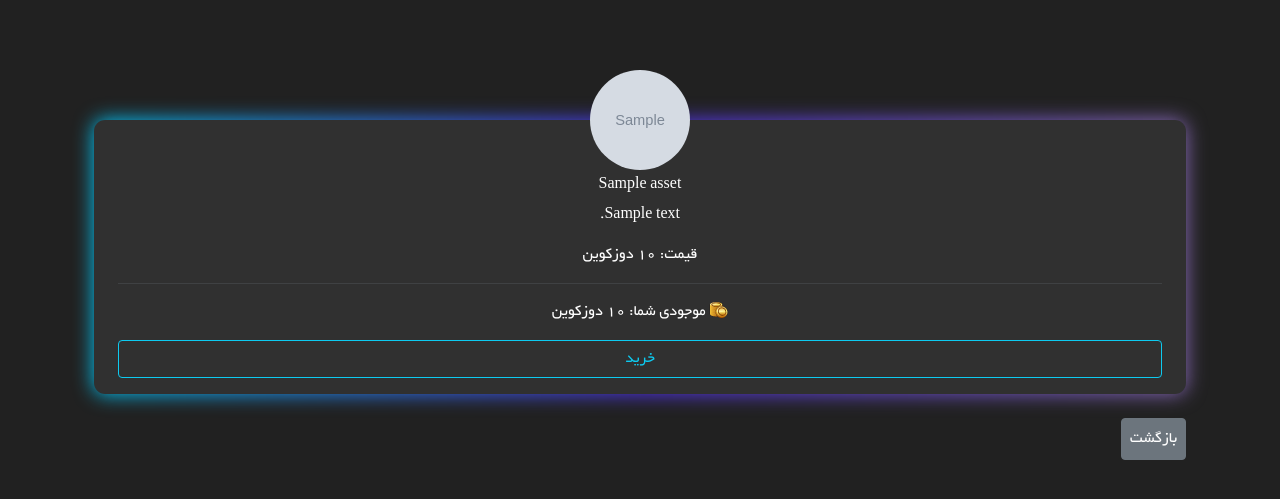
After one commit to AbolfazlAbdi48/doozbin-mvp1, a Django app: page /brand/shop/buy/1 in a window 1280 px wide. The commit adds this page. Shown: the top 499 px of the page. Run offline with Django 5.2, Linux system fonts and the light colour scheme; a user stored in the database is signed in; tables that the repository leaves empty hold one stand-in row (values such as "Sample post"); grey boxes marked "Sample" are stand-in pictures; some libraries are stand-ins or nearby versions.

Commit message:
Add: buy asset view & template & field

```diff
--- a/account/templates/account/owned_asset.html
+++ b/account/templates/account/owned_asset.html
@@ -12,7 +12,7 @@
                 <img src="{% static 'appstatics/img/cute-tiger.png' %}" alt="" class="box-pic">
                 <p class="box-balance" dir="rtl">
                     <img src="{% static 'appstatics/img/coin-1.png' %}" alt="">
-                    850 دوزکوین
+                    {{ request.user.userwallet.balance }} دوزکوین
                 </p>
             </div>
         </div>
@@ -26,7 +26,7 @@
                             <img src="{{ asset.asset.logo.url }}" alt="">
                             <div dir="rtl" class="ms-3 text-right mt-2">
                                 <a href="#" class="input-text text-center">{{ asset.asset.title }}</a>
-                                <p class="text-secondary">{{ asset.created }}</p>
+                                <p class="text-white">{{ asset.asset.value }}</p>
                             </div>
                         </div>
                         <div>
--- a/account/templates/account/profile.html
+++ b/account/templates/account/profile.html
@@ -12,7 +12,7 @@
                 <img src="{% static 'appstatics/img/cute-tiger.png' %}" alt="" class="box-pic">
                 <p class="box-balance" dir="rtl">
                     <img src="{% static 'appstatics/img/coin-1.png' %}" alt="">
-                    850 دوزکوین
+                     {{ request.user.userwallet.balance }} دوزکوین
                 </p>
             </div>
         </div>
--- a/account/views.py
+++ b/account/views.py
@@ -1,5 +1,6 @@
 from django.contrib import messages
 from django.contrib.auth import login
+from django.contrib.auth.decorators import login_required
 from django.contrib.auth.mixins import LoginRequiredMixin
 from django.core.cache import cache
 from django.http import Http404
@@ -100,6 +101,7 @@ def complete_register_view(request):
     return render(request, 'account/complete_register.html', context)
 
 
+@login_required
 def user_profile_view(request):
     """
     TODO: login required
--- a/brand/models.py
+++ b/brand/models.py
@@ -20,6 +20,7 @@ class Asset(models.Model):
     price = models.IntegerField(verbose_name='قیمت')
     logo = models.ImageField(null=True, blank=True, upload_to='brand/asset/', verbose_name='آیکون')
     title = models.CharField(max_length=255, verbose_name='عنوان')
+    value = models.CharField(null=True, blank=True, max_length=255, verbose_name='کد/مقدار/ارزش')
     description = models.TextField(null=True, blank=True, verbose_name='توضیحات')
     created = models.DateTimeField(auto_now_add=True, verbose_name='تاریخ ایجاد')
     update = models.DateTimeField(auto_now=True, verbose_name='آخرین آپدیت')
--- /dev/null
+++ b/brand/templates/brand/buy_asset.html
@@ -0,0 +1,59 @@
+{% extends 'core/base/_base.html' %}
+{% load static %}
+
+{% block title %}
+    دوزبین | فروشگاه
+{% endblock %}
+
+{% block main_content %}
+    <div class="d-flex justify-content-center align-items-center flex-column">
+        <div class="col-12 text-center mt-5 mb-4">
+            <div class="box">
+                {% if not from_post %}
+                    <img src="{{ asset.logo.url }}" alt="" class="box-pic">
+                    <h6 class="box-balance">{{ asset.title }}</h6>
+                    <p class="text-white">{{ asset.description }}</p>
+                    <p class="text-white" dir="rtl">
+                        قیمت: {{ asset.price }} دوزکوین
+                    </p>
+                {% else %}
+                    <div class="box-balance primary-gradient-bg text-white p-5 rounded">
+                        <h5>{{ asset.value }}</h5>
+                    </div>
+                {% endif %}
+                <hr class="bg-secondary"/>
+                <p class="text-white" dir="rtl">
+                    <img src="{% static 'appstatics/img/coin-1.png' %}" alt="">
+                    موجودی شما: {{ request.user.userwallet.balance }} دوزکوین
+                </p>
+                {% if from_post %}
+                    <p class="text-white">
+                        <i class="fas fa-info-circle"></i>
+                        خرید با موفقیت انجام شد، بیشتر بازی کن تا جایزه بیشتری ببری!
+                    </p>
+                    <a href="{% url 'core:home' %}" class="btn btn-outline-info w-100">میخوام امتیاز جمع کنم</a>
+                {% else %}
+                    {% if request.user.userwallet.balance < asset.price %}
+                        <p class="text-white">
+                            <i class="fas fa-info-circle"></i>
+                            موجودی دوزکوین شما کافی نیست، برای خرید این آیتم باید دوزکوین بیشتری جمع کنی!
+                        </p>
+                        <a href="{% url 'core:home' %}" class="btn btn-outline-info w-100">میخوام امتیاز جمع کنم</a>
+                    {% else %}
+                        <form method="post">
+                            {% csrf_token %}
+                            <button class="btn btn-outline-info w-100">خرید</button>
+                        </form>
+                    {% endif %}
+                {% endif %}
+            </div>
+        </div>
+        <div class="col-12">
+
+            <a href="#" class="btn btn-secondary p-2 border-none">
+                بازگشت
+            </a>
+
+        </div>
+    </div>
+{% endblock %}
--- a/brand/urls.py
+++ b/brand/urls.py
@@ -1,9 +1,10 @@
 from django.urls import path
 from .views import (
-    AssetListView
+    AssetListView, buy_asset_view
 )
 
 app_name = "brand"
 urlpatterns = [
     path('shop/', AssetListView.as_view(), name="shop"),
+    path('shop/buy/<int:asset_pk>', buy_asset_view, name="buy-asset"),
 ]
--- a/brand/views.py
+++ b/brand/views.py
@@ -1,13 +1,42 @@
-from django.shortcuts import render
+from django.contrib.auth.decorators import login_required
+from django.contrib.auth.mixins import LoginRequiredMixin
+from django.shortcuts import render, get_object_or_404
 from django.views.generic import ListView
 
+from account.models import OwnedAsset, UserWallet
 from brand.models import Asset
 
 
 # Create your views here.
-class AssetListView(ListView):
-    """
-    TODO: login required
-    """
+class AssetListView(LoginRequiredMixin, ListView):
     model = Asset
     template_name = 'brand/assets_list.html'
+
+
+@login_required
+def buy_asset_view(request, asset_pk):
+    asset = get_object_or_404(Asset, id=asset_pk, limit__gt=0)
+    from_post = False
+    if request.POST:
+        user_wallet, created = UserWallet.objects.get_or_create(user=request.user)
+        if user_wallet.balance > asset.price:
+            asset.limit -= 1
+            asset.save()
+
+            owned = OwnedAsset(
+                user=request.user,
+                asset=asset,
+                price=asset.price
+            )
+            owned.save()
+
+            user_wallet.balance -= asset.price
+            user_wallet.save()
+
+            from_post = True
+
+    context = {
+        'asset': asset,
+        'from_post': from_post
+    }
+    return render(request, 'brand/buy_asset.html', context)
```
Also changed, not shown: brand/templates/brand/assets_list.html (+14 -6 lines), brand/migrations/0004_asset_value.py (added).
